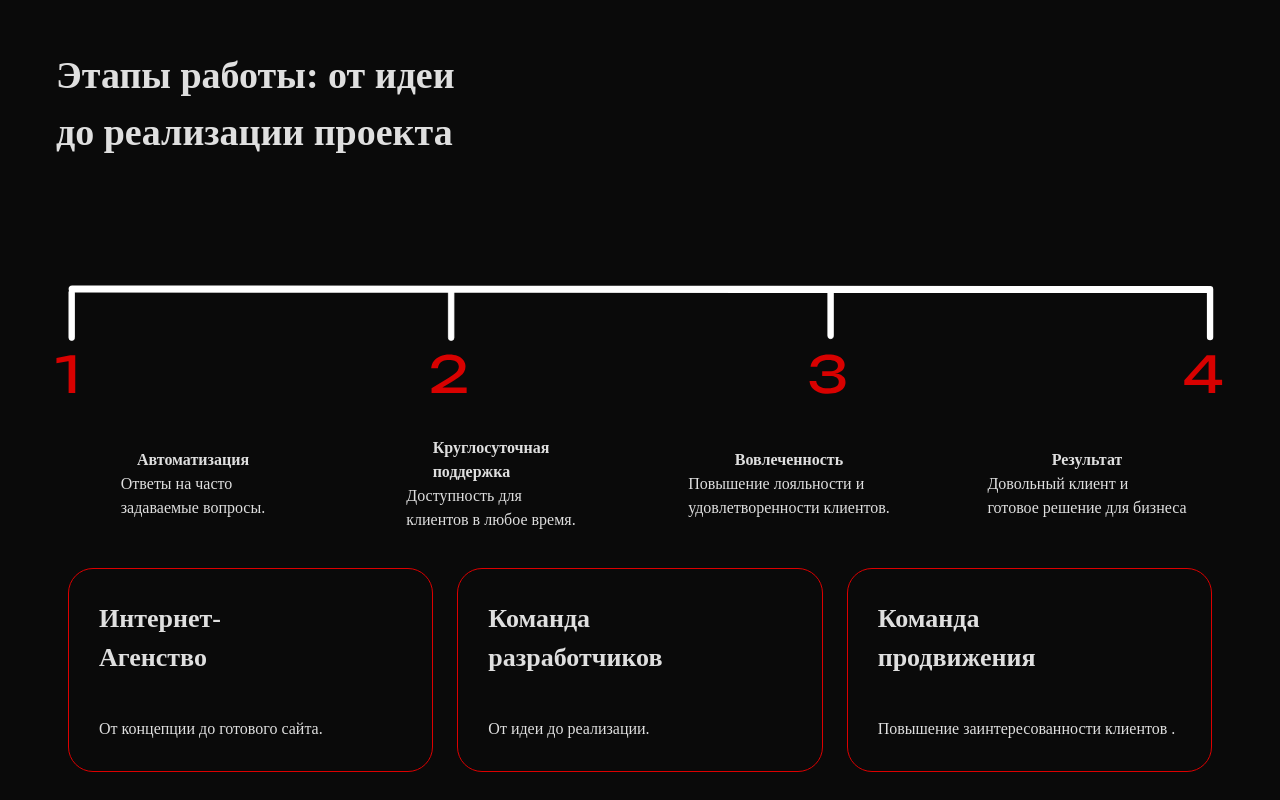
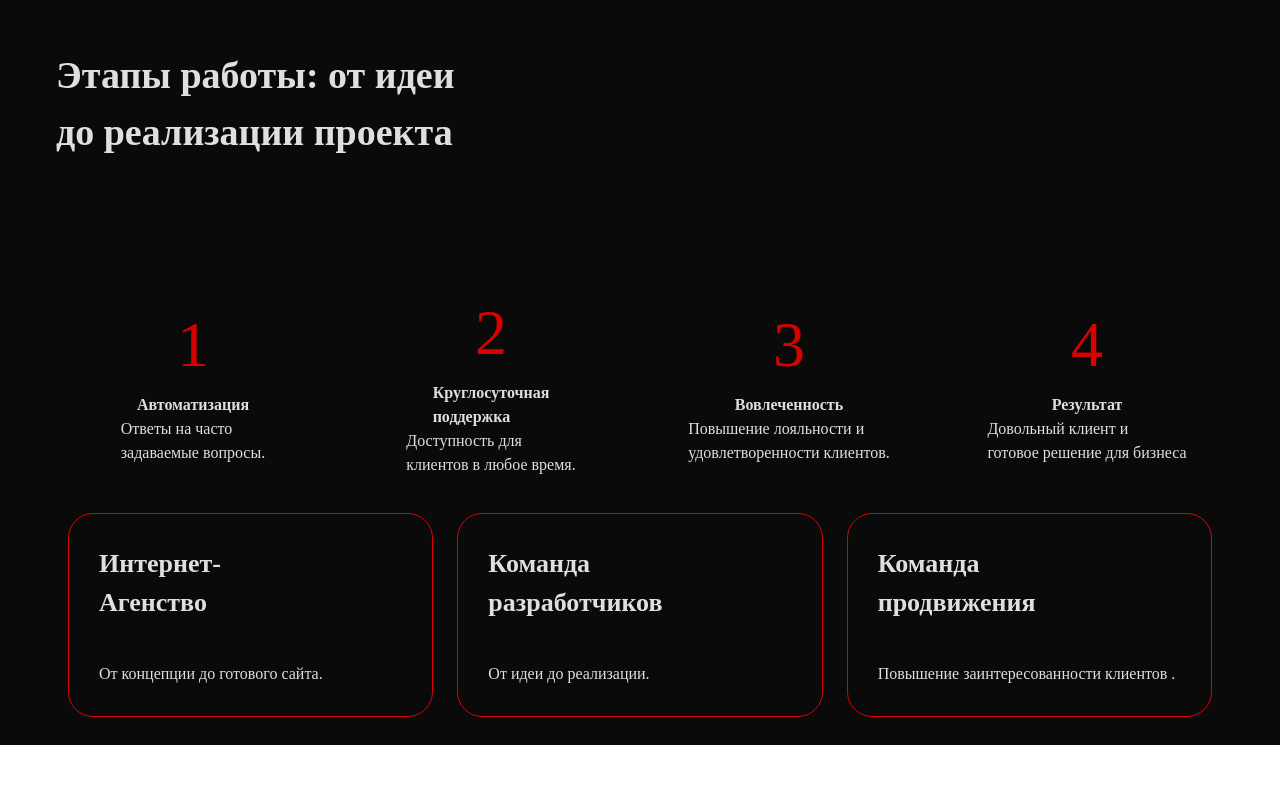
Before and after one commit to Jet-Green/firetechno-landing, a Nuxt app: page / in a window 1280 px wide. Shown: the part 2775-3575 px from the top of the page. After the commit the page ends 3520 px from the top, so only its background shows below. Built offline with nearby package versions, Linux system fonts and the light colour scheme.

Commit message:
fix changes

```diff
--- a/components/Landing/StagesOfWork.vue
+++ b/components/Landing/StagesOfWork.vue
@@ -9,13 +9,10 @@
       </h2>
     </v-col>
 
-    <v-col cols="12" class="d-flex justify-center">
-      <img src="~/assets/icons/GroupingStages.svg" alt="" />
-    </v-col>
-
     <v-col cols="12">
       <v-row class="all__comp">
         <v-col class="number">
+          <span>1</span>
           <h4>Автоматизация</h4>
           <p>
             Ответы на часто <br />
@@ -23,6 +20,7 @@
           </p>
         </v-col>
         <v-col class="number">
+          <span>2</span>
           <h4>
             Круглосуточная <br />
             поддержка
@@ -33,6 +31,7 @@
           </p>
         </v-col>
         <v-col class="number">
+          <span>3</span>
           <h4>Вовлеченность</h4>
           <p>
             Повышение лояльности и <br />
@@ -40,6 +39,7 @@
           </p>
         </v-col>
         <v-col class="number">
+          <span>4</span>
           <h4>Результат</h4>
           <p>
             Довольный клиент и <br />
```
